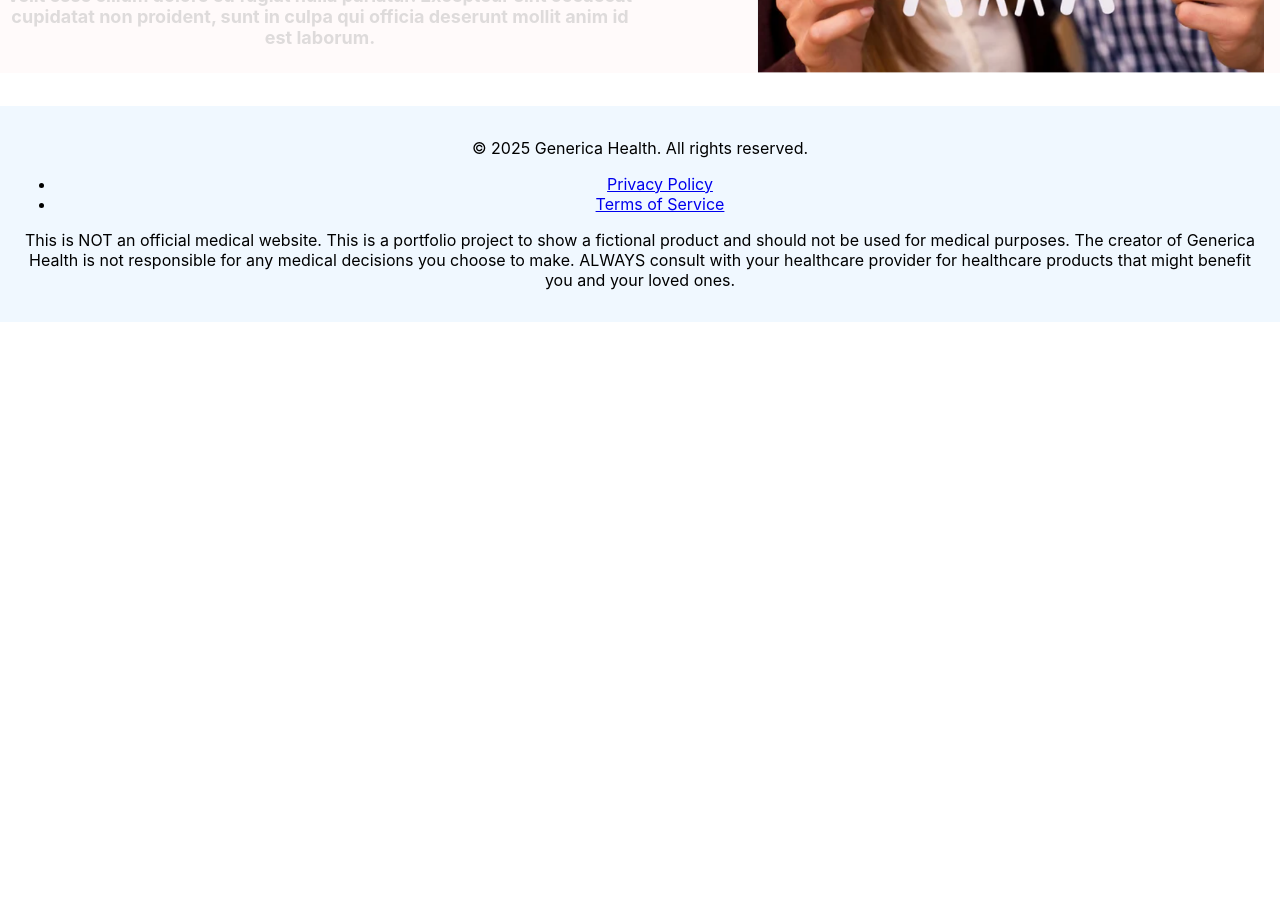
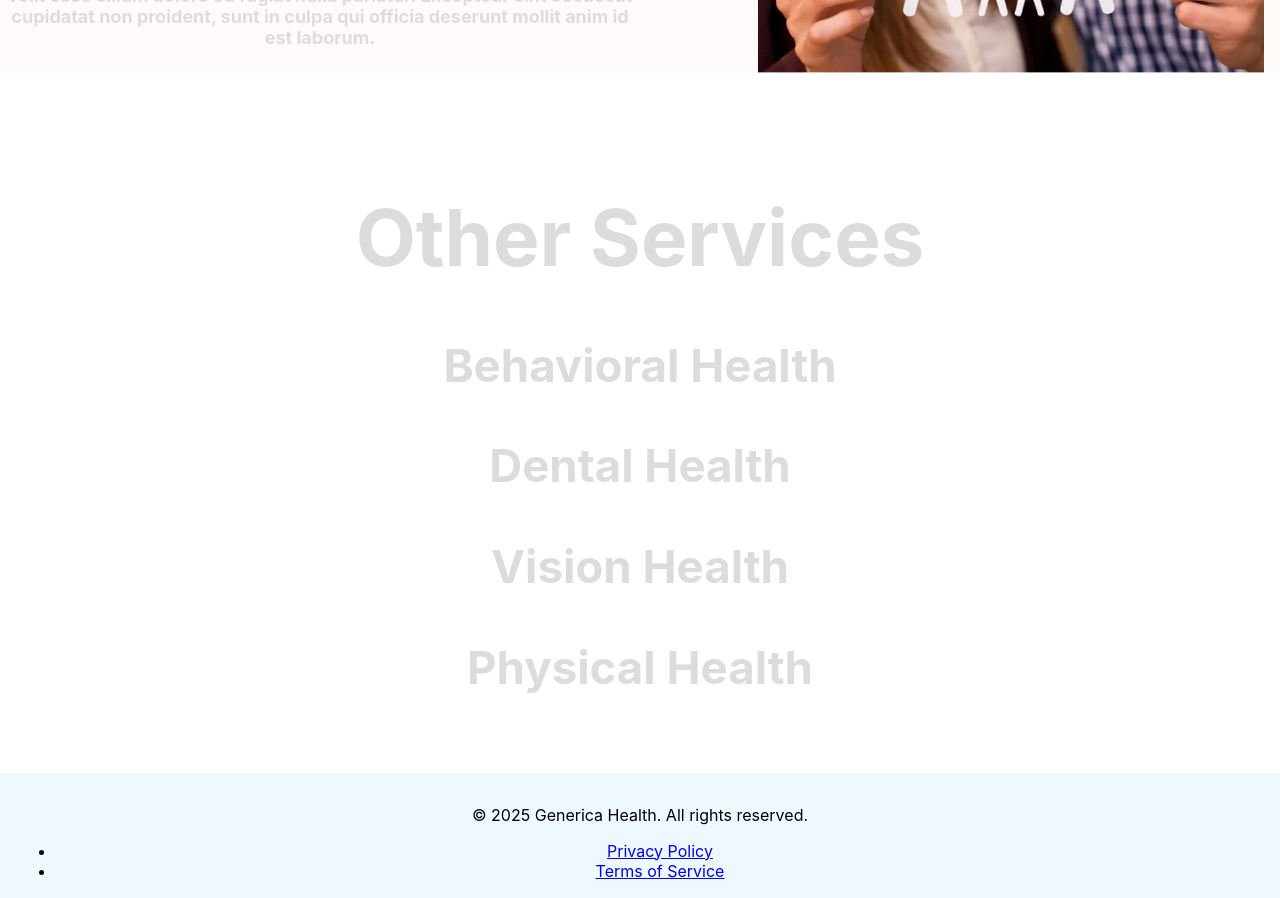
Before and after one commit to RickyFig17/Generica-Health, a React (Create React App) app: page / in a window 1280 px wide. Shown: the part 1440-2338 px from the top of the page. Before the commit the page ends 1762 px from the top, so only its background shows below. Built offline with nearby package versions, Linux system fonts and the light colour scheme.

Commit message:
adding other info

```diff
--- a/src/Home.js
+++ b/src/Home.js
@@ -4,16 +4,17 @@ import oldlady from "./images/oldlady.png";
 import family from "./images/family.png";
 import ifp from "./images/ifp.png";
 
-function Home(){
+function Home() {
   return (
     <>
       <h1 className="home-header">Generica Health</h1>
       <h2>{<MedicareHome />}</h2>
       <h2>{<MedicaidHome />}</h2>
       <h2>{<IfpHome />}</h2>
+      <h2>{<OtherInfo />}</h2>
     </>
   );
-};
+}
 
 function MedicareHome() {
   const title = "Medicare";
@@ -60,4 +61,16 @@ function IfpHome() {
   );
 }
 
+function OtherInfo() {
+  return (
+    <div className="otherinfo-wrapper">
+      <h1>Other Services</h1>
+      <h3>Behavioral Health</h3>
+      <h3>Dental Health</h3>
+      <h3>Vision Health</h3>
+      <h3>Physical Health</h3>
+    </div>
+  );
+}
+
 export default Home;
```
